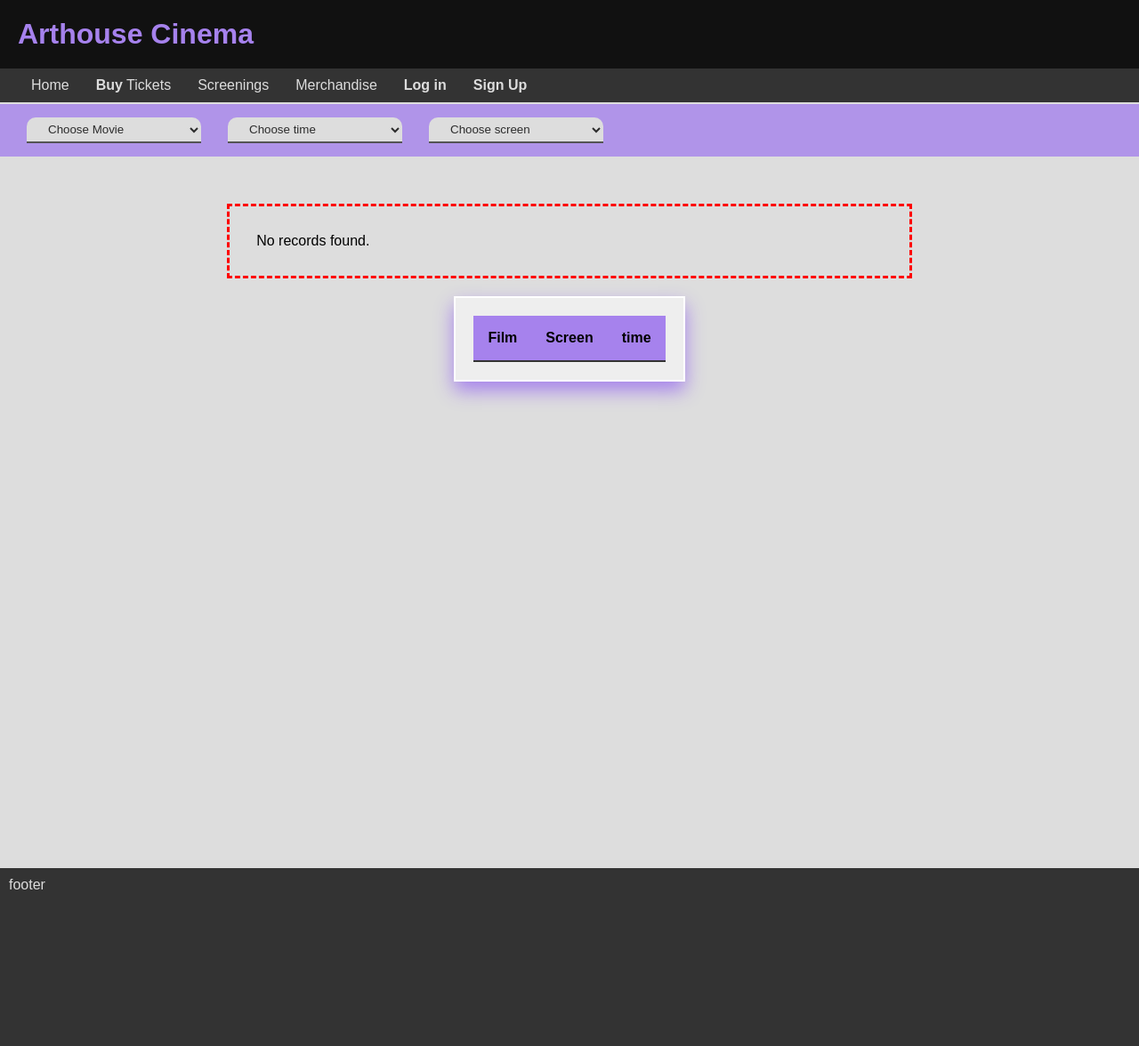
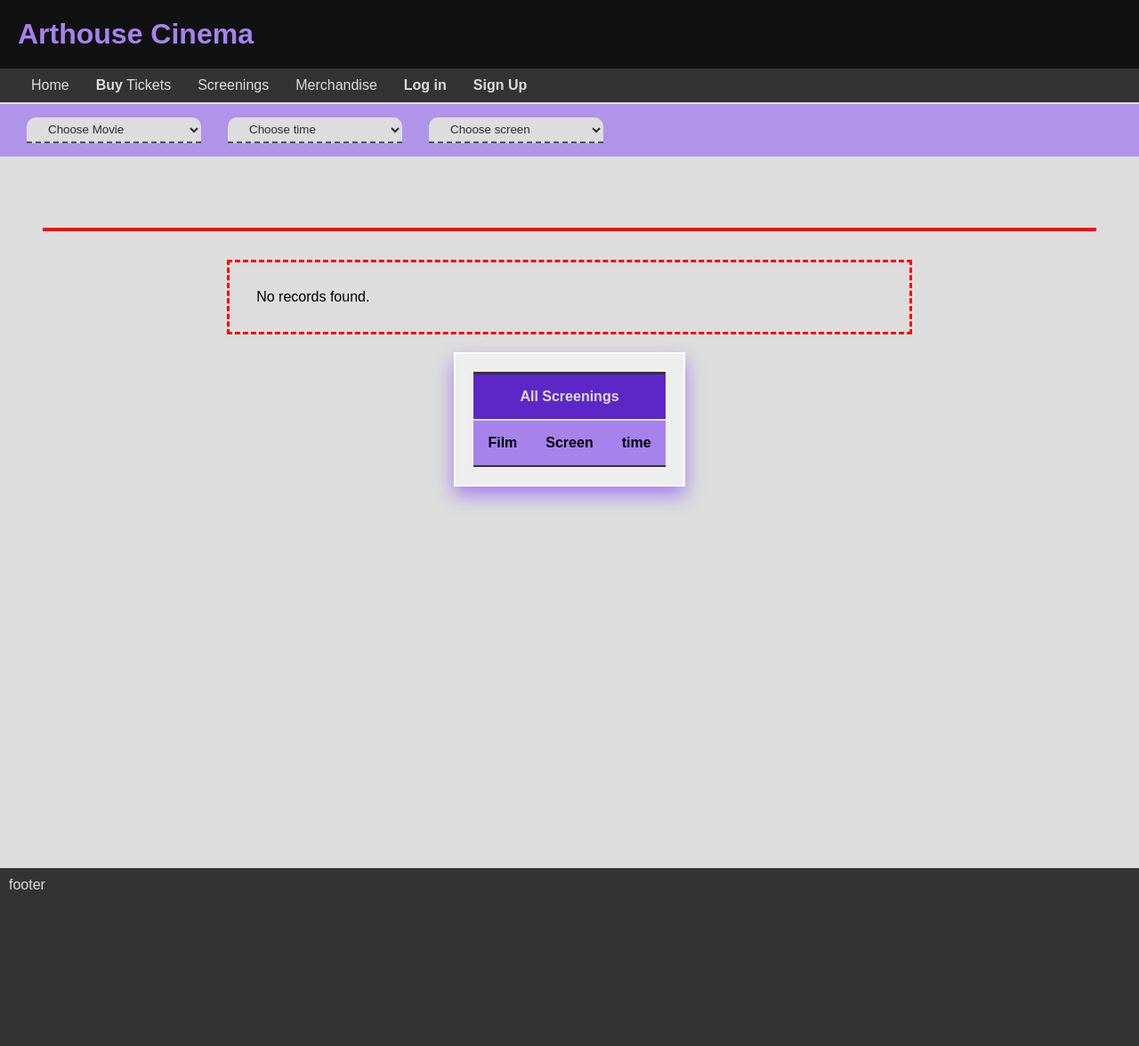
Before and after one commit to OscarHealyATU/ArthouseCinema, a PHP site: page /screenings.php in a window 1280 px wide. Shown: the whole page at 89% size. Run offline with PHP 8.4, Linux system fonts and the light colour scheme; data that the repository does not hold is empty.

Commit message:
fixed screenings functionality

```diff
--- a/screenings.php
+++ b/screenings.php
@@ -78,8 +78,9 @@
         </ul>
     </nav>
     <main>
-        <div id="listScreenings"></div>
+        <div id="listScreenings" class="temporary"></div>
         <table>
+            <tr><th colspan="3" class="tableheadingAlt">All Screenings</th></tr>
             <tr>
                 <th>Film</th>
                 <th>Screen</th>
--- a/screeningsResponse.php
+++ b/screeningsResponse.php
@@ -31,6 +31,7 @@
 $result = $conn->query($sql_film_times);
 
 echo "<table>
+<tr><th colspan='3' class='tableheadingAlt'>All Screenings</th></tr>
 <tr>
 <th>Film</th>
 <th>Time</th>
--- a/styles/namedElementStyles.css
+++ b/styles/namedElementStyles.css
@@ -42,12 +42,21 @@
     background-color: var(--light);
     padding: 5px 20px;
     border: none;
-    border-bottom: solid 2px var(--color2);
+    border-bottom: dashed 2px var(--color2);
     border-radius: 10px 10px 0px 0px;
   }
 
-
+  .tableheadingAlt{
+    background-color: var(--color3);
+    color: var(--light);
+    border-bottom: 2px solid var(--light);
+    border-top: 3px solid var(--color2);
+  }
 
   #profileName{
     color: var(--color1);
   }
+  #listScreenings{
+    width: 100%;
+    padding: 0  ;
+  }
--- a/styles/style.css
+++ b/styles/style.css
@@ -4,7 +4,8 @@
     box-sizing: border-box;
   }
 :root{
-    --color1:#a682ed;
+  --color1:#a682ed;
+  --color3:#5d27c7;
     --color2:#333;
     --light:#ddd;
     --offwhite: #eee;
```
